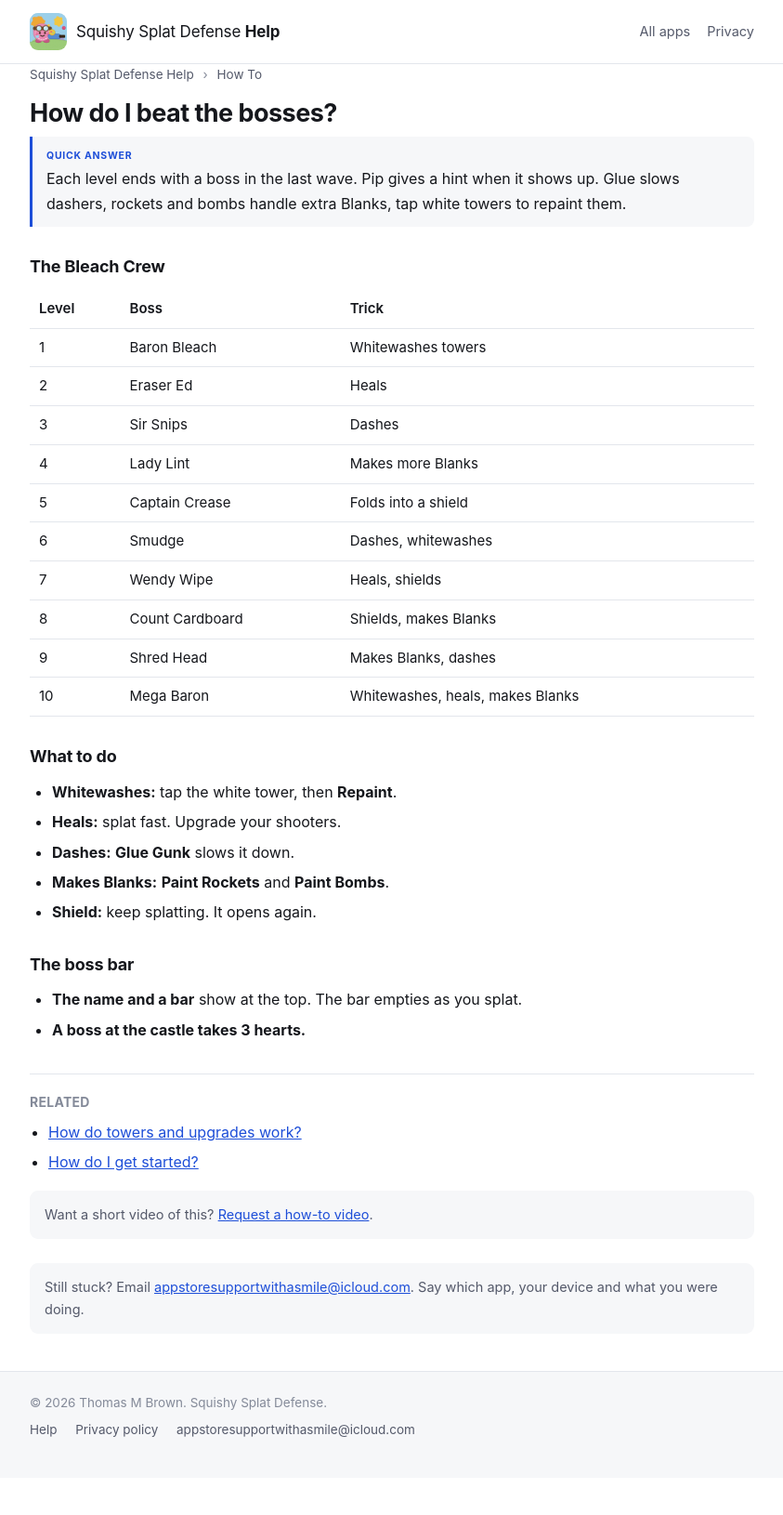
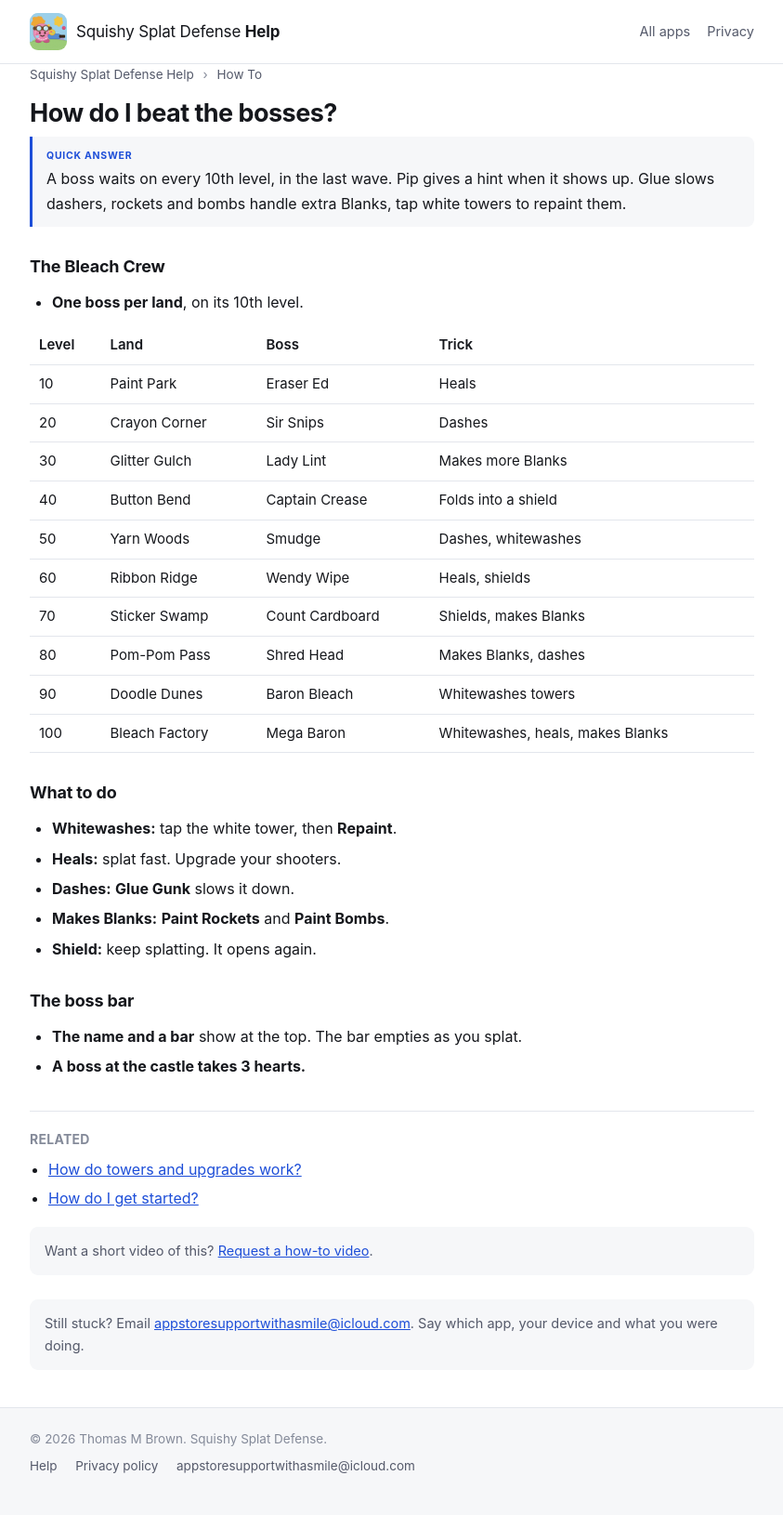
Before and after one commit to mytombrown/team-assist-help, a Jekyll site: the page built from _guides/squishysplatdefense/bosses.md, in a window 1280 px wide. Shown: the whole page at 93% size, without its empty margins (218-1061 px from the left). Built offline with Jekyll 4.4.1, drawn with Linux system fonts in a browser that asks for light colours; before the commit the page ends 1590 px from its top, so only the background shows below that.

Commit message:
Build 3 (Splat Defense 1.0): 100 levels in 10 lands, walkthrough on level 1, towers unlock at 11 and 21, 3-part score, boss every 10th level (SSD-1246)
Co-Authored-By: Claude Opus 5.5 <noreply@anthropic.com>

```diff
--- a/_guides/squishysplatdefense/bosses.md
+++ b/_guides/squishysplatdefense/bosses.md
@@ -4,7 +4,7 @@ app: squishysplatdefense
 category: how-to
 order: 3
 tags: "boss, bleach crew, baron bleach, eraser ed, sir snips, lady lint, captain crease, smudge, wendy wipe, count cardboard, shred head, mega baron, whitewash, heal, dash, shield"
-quick: "Each level ends with a boss in the last wave. Pip gives a hint when it shows up. Glue slows dashers, rockets and bombs handle extra Blanks, tap white towers to repaint them."
+quick: "A boss waits on every 10th level, in the last wave. Pip gives a hint when it shows up. Glue slows dashers, rockets and bombs handle extra Blanks, tap white towers to repaint them."
 related:
   - towers
   - getting-started
@@ -12,18 +12,20 @@ related:
 
 ## The Bleach Crew
 
-| Level | Boss | Trick |
-|---|---|---|
-| 1 | Baron Bleach | Whitewashes towers |
-| 2 | Eraser Ed | Heals |
-| 3 | Sir Snips | Dashes |
-| 4 | Lady Lint | Makes more Blanks |
-| 5 | Captain Crease | Folds into a shield |
-| 6 | Smudge | Dashes, whitewashes |
-| 7 | Wendy Wipe | Heals, shields |
-| 8 | Count Cardboard | Shields, makes Blanks |
-| 9 | Shred Head | Makes Blanks, dashes |
-| 10 | Mega Baron | Whitewashes, heals, makes Blanks |
+- **One boss per land**, on its 10th level.
+
+| Level | Land | Boss | Trick |
+|---|---|---|---|
+| 10 | Paint Park | Eraser Ed | Heals |
+| 20 | Crayon Corner | Sir Snips | Dashes |
+| 30 | Glitter Gulch | Lady Lint | Makes more Blanks |
+| 40 | Button Bend | Captain Crease | Folds into a shield |
+| 50 | Yarn Woods | Smudge | Dashes, whitewashes |
+| 60 | Ribbon Ridge | Wendy Wipe | Heals, shields |
+| 70 | Sticker Swamp | Count Cardboard | Shields, makes Blanks |
+| 80 | Pom-Pom Pass | Shred Head | Makes Blanks, dashes |
+| 90 | Doodle Dunes | Baron Bleach | Whitewashes towers |
+| 100 | Bleach Factory | Mega Baron | Whitewashes, heals, makes Blanks |
 
 ## What to do
 
```
Also changed, not shown: _guides/squishysplatdefense/getting-started.md (+15 -8 lines), _guides/squishysplatdefense/towers.md (+8 -6 lines).
